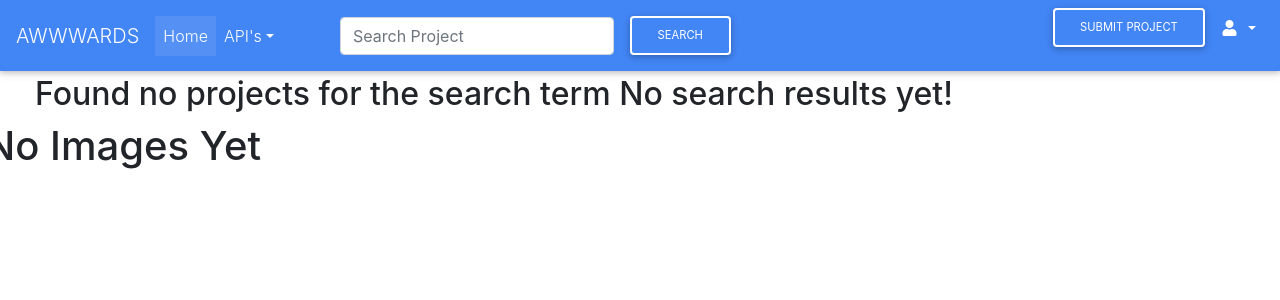
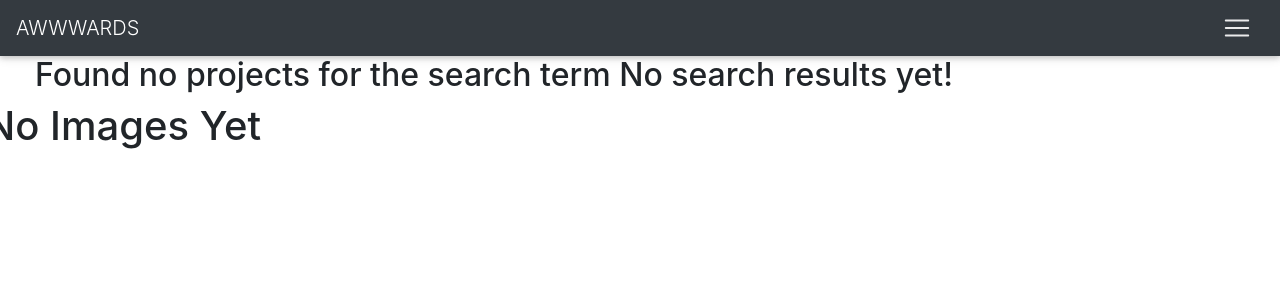
Before and after one commit to Julia-Agasaro/award, a Django app: page /search in a window 1280 px wide. Shown: the top 300 px of the page. Run offline with Django 3.2, Linux system fonts and the light colour scheme; the visitor is signed in with stand-in values (Sample User, id 1); some libraries are stand-ins or nearby versions.

Commit message:
Displayed Reviews

```diff
--- a/award/templates/navbar.html
+++ b/award/templates/navbar.html
@@ -3,7 +3,7 @@
 
 
 <!--Navbar -->
-<nav class="mb-1 navbar navbar-expand-lg navbar-dark primary-color">
+<nav class="navbar navbar-dark bg-dark">
         <a class="navbar-brand" href="{% url 'home' %}">AWWWARDS</a>
         <button class="navbar-toggler" type="button" data-toggle="collapse" data-target="#navbarSupportedContent-333"
             aria-controls="navbarSupportedContent-333" aria-expanded="false" aria-label="Toggle navigation">
--- a/award/templates/profile.html
+++ b/award/templates/profile.html
@@ -15,7 +15,7 @@
         <div class="col-md-2" style="margin-left:30px;">
             {% if profile.profile_photo %}
              <h3 class="text-center" style="margin-top:30px; margin-left:600px;">{{user}}</h3>
-            <img src="{{profile. profile_photo.url}}" alt="{{user}}" class="img-responsive" style="width: 36rem; margin-top:40px;">
+            <img src="{{profile.profile_photo.url}}" alt="{{user}}" class="img-responsive" style="width: 36rem; margin-top:40px;">
             {% else %}
              <h3 class="text-center" style="margin-top:30px; margin-left:500px;">{{user}}</h3>
             <img src="/media/prof_pics/Avatar.png" alt="No Profile Pic" style="margin-top:40px;">
--- a/award/templates/project_review.html
+++ b/award/templates/project_review.html
@@ -56,3 +56,4 @@
   </div>
   <!-- Card -->
 </div>
+{% endblock %}
--- a/award/templates/registration/base.html
+++ b/award/templates/registration/base.html
@@ -6,7 +6,7 @@
     <meta name="mobile-web-app-capable" content="yes">
     <meta id="viewport" name="viewport" content="width=device-width, initial-scale=1, minimum-scale=1, maximum-scale=5, viewport-fit=cover">
     <title> Instagram </title>
-    <link rel="shortcut icon" href="https://upload.wikimedia.org/wikipedia/commons/a/a5/Instagram_icon.png" type="image/x-icon">
+    <!-- <link rel="shortcut icon" href="https://upload.wikimedia.org/wikipedia/commons/a/a5/Instagram_icon.png" type="image/x-icon"> -->
     {%block styles%} {%bootstrap_css%}
     <link href="https://fonts.googleapis.com/icon?family=Material+Icons" rel="stylesheet">
     <link href="https://fonts.googleapis.com/css?family=Lobster|Pangolin" rel="stylesheet">
--- a/award/urls.py
+++ b/award/urls.py
@@ -12,7 +12,7 @@ urlpatterns=[
     url(r'^api/project/$', views.PostList.as_view(),name = 'project_api'),
     url(r'^new/post/$', views.post_website, name='post_website'),
     url(r'^search', views.search, name='search'),
-    url(r'^project/review/',views.project_review,name='project_review'),
+    url(r'^project/review/(\d+)',views.project_review,name='project_review'),
 ]
 if settings.DEBUG:
     urlpatterns+= static(settings.MEDIA_URL, document_root = settings.MEDIA_ROOT)
--- a/award/views.py
+++ b/award/views.py
@@ -33,12 +33,17 @@ def home(request):
 @login_required(login_url='/accounts/login/')
 def editProfile(request):
     current_user=request.user
+    prof = Profile.objects.filter(prof_user=current_user)
+    print(prof)
+    if prof:
+        return redirect('profile')
+
     if request.method =='POST':
         form = UpdateProfileForm(request.POST,request.FILES)
 
         if form.is_valid():
               profile=form.save(commit=False)
-              profile.user=current_user
+              profile.prof_user=current_user
               profile.save()
         return redirect('profile')
 
```
Also changed, not shown: award/templates/home.html (+6 -4 lines), media/images/download_3.jpeg (added), media/images/original_eevwFCu.jpg (added).
